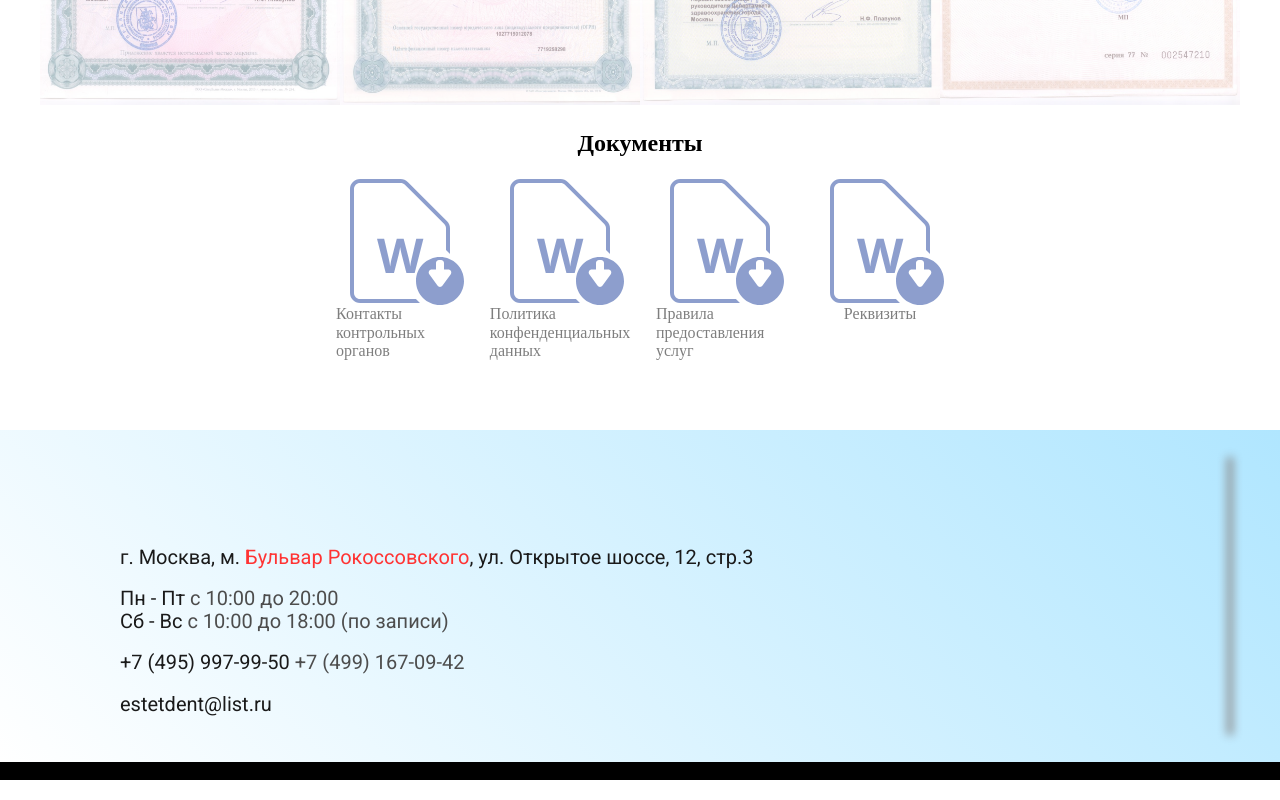
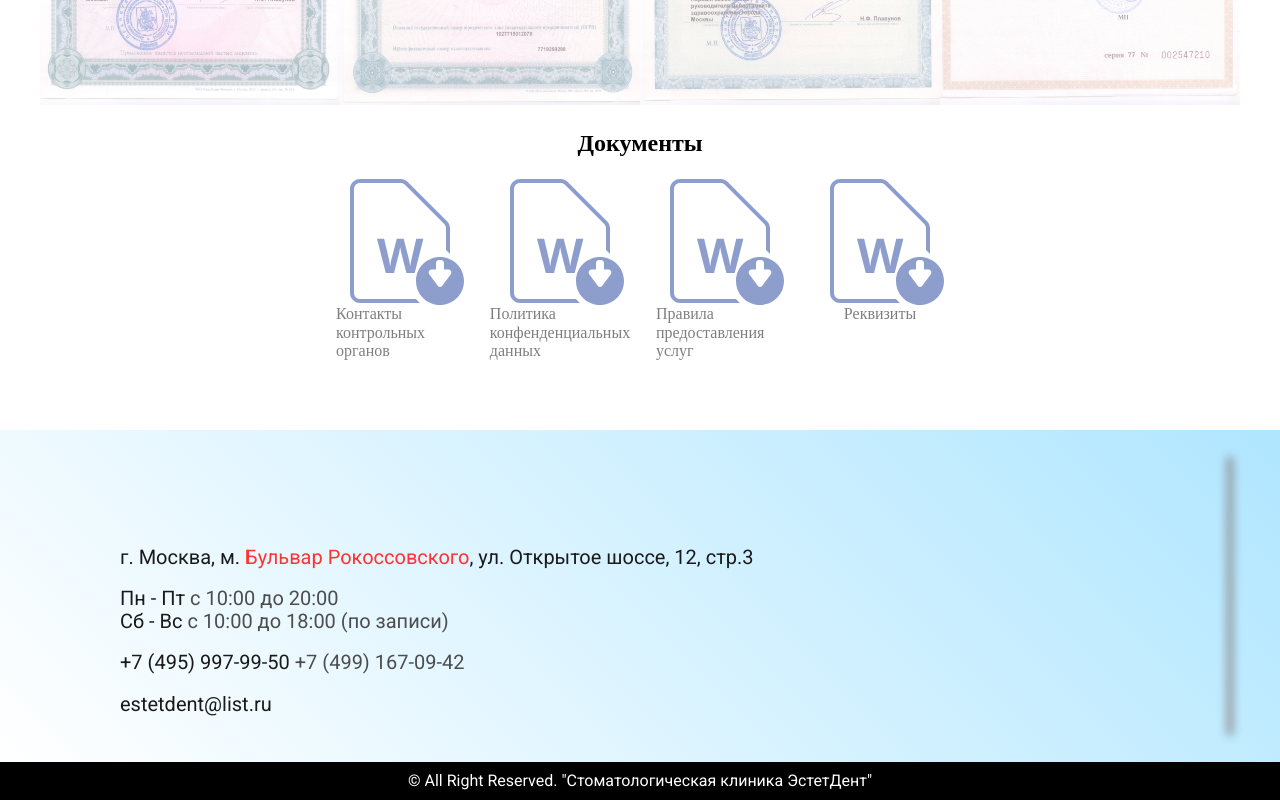
Before and after one commit to Kesishere/estet-dent, a website: page index.html in a window 1280 px wide. Shown: the part 2876-3676 px from the top of the page. Drawn offline with Linux system fonts and the light colour scheme.

Commit message:
footer & title

```diff
--- a/index.html
+++ b/index.html
@@ -3,7 +3,7 @@
 <html lang="en">
 
 <head>
-	<title>Dent</title>
+	<title>Стомотологическая клиниика ЭстетДент. м. Бульвар Рокоссовского</title>
 	<meta charset="utf-8">
 	<meta name="description" content="Dent">
 	<link rel="stylesheet" href="normalize.css">
@@ -206,6 +206,6 @@
 			</div>
 		</section>
 	</main>
-	<footer class="footer">999</footer>
+	<footer class="footer">© All Right Reserved. "Стоматологическая клиника ЭстетДент"</footer>
 </body>
 </html>
--- a/styles.css
+++ b/styles.css
@@ -249,4 +249,12 @@ a:hover {
 
 .footer {
 	background: black;
+	color: #fff;
+	display: flex;
+	align-items: center;
+	justify-content: center;
+	padding-top: 10px;
+	padding-bottom: 10px;
+	font-family: 'Roboto';
+
 }
```
